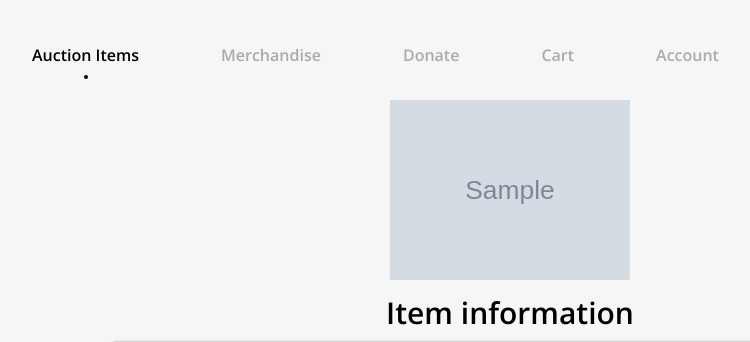
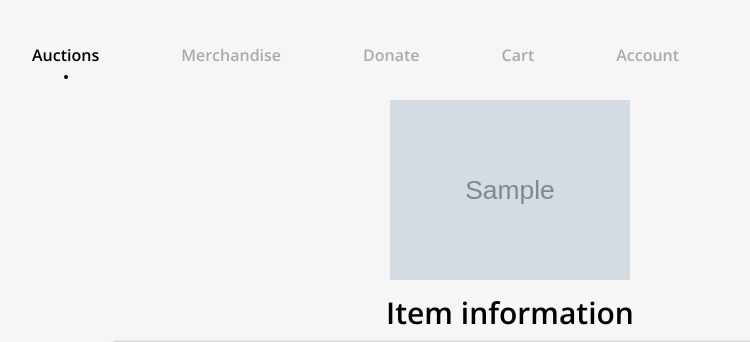
Before and after one commit to xithical/auctionapp, a Flask app: template app/classes/frontend/templates/AuctionItemInformation.html in a window 1280 px wide. Shown: the top 342 px of the page, without its empty margins (130-880 px from the left). Run offline with Flask 3, Linux system fonts and the light colour scheme; the template is opened without the code that fills it: most values are stand-ins (such as "Sample title", 1, 10 or a date in 2020); grey boxes marked "Sample" are stand-in pictures; parts of the project's set-up code (start-up, migrations or seed data) failed here and were passed over.

Commit message:
Fix display bug in auction item info

```diff
--- a/app/classes/frontend/templates/AuctionItemInformation.html
+++ b/app/classes/frontend/templates/AuctionItemInformation.html
@@ -66,7 +66,7 @@
           <li class="nav__item">
             <a href="/event/items" class="nav__link active-link">
               <i class='fa fa-legal nav__icon'></i>
-                <span class="nav__name">Auction Items</span>
+                <span class="nav__name">Auctions</span>
             </a>
           </li>
 
```
